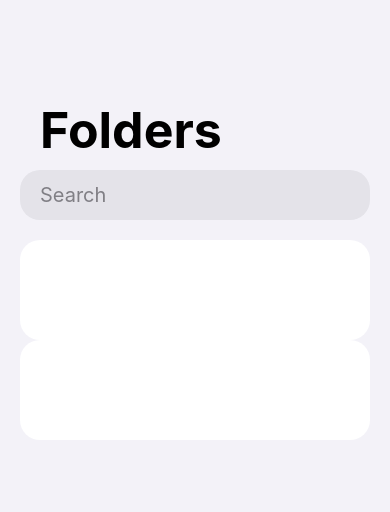
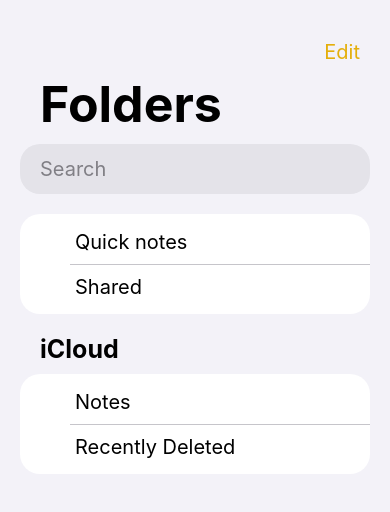
Before and after one commit to MaceSAIT/mobile-assignment1, a React Native app: screen / in a window 390 px wide. Shown: the top 512 px of the page. Built offline with nearby package versions, Linux system fonts and the light colour scheme.

Commit message:
Added the rest of the button text and added more comments

```diff
--- a/App.tsx
+++ b/App.tsx
@@ -4,13 +4,30 @@
 export default function App() {
   return (
     <View style={styles.container}>
+
+      <Text style={styles.iconText}>Edit</Text>
+
       <Text style={styles.textHeader}>Folders</Text>
+
       <StatusBar style="auto" />
+
       <View style={styles.greyBox}>
         <Text style={styles.textSearch}>Search</Text>
       </View>
-      <View style={styles.whiteBox}/>
-      <View style={styles.whiteBox}/>
+
+      <View style={styles.whiteBox}>
+        <Text style={styles.textButtons}>Quick notes</Text>
+        <View style={styles.whiteBoxLine}/>
+        <Text style={styles.textButtons}>Shared</Text>
+      </View>
+
+      <Text style={styles.textSubHeader}>iCloud</Text>
+
+      <View style={styles.whiteBox}>
+        <Text style={styles.textButtons}>Notes</Text>
+        <View style={styles.whiteBoxLine}/>
+        <Text style={styles.textButtons}>Recently Deleted</Text>
+      </View>
     </View>
 
 
@@ -25,18 +42,26 @@
     //alignItems: 'center',
     justifyContent: 'flex-start',
   },
-  whiteBox: {
-    //flex: 0.5,
+  whiteBox: { // Style for white button boxes
     backgroundColor: '#FFFFFF',
     borderWidth: 0,
     borderRadius: 20,
     width: 350,
     height: 100,
     alignSelf: 'center',
-    justifyContent: 'space-around',
+    justifyContent: 'center',
   },
-  greyBox: {
-    //flex: 0.5,
+  whiteBoxLine: { // Style for white button lines
+    backgroundColor: '#C6C5CA',
+    borderWidth: 0,
+    width: 300,
+    height: 1,
+    alignSelf: 'flex-end',
+    justifyContent: 'center',
+    marginTop: 10,
+    marginBottom: 10,
+  },
+  greyBox: { // Style for grey search bar
     backgroundColor: '#E4E3E9',
     borderWidth: 0,
     borderRadius: 20,
@@ -47,16 +72,42 @@
     marginTop: 10,
     marginBottom: 20,
   },
-  textHeader: {
+  textHeader: { // Style for the "Folders" header
     fontWeight: 'bold',
     fontSize: 50,
+    color: 'black',
     marginLeft: 40,
-    marginTop: 100,
+    marginTop: 10,
   },
-  textSearch: {
+  textSubHeader: { // Style for the "iCloud" sub header
+    fontWeight: 'bold',
+    fontSize: 25,
+    color: 'black',
+    marginLeft: 40,
+    marginTop: 20,
+    marginBottom: 10,
+  },
+  textSearch: { // Style for search bar text
     fontWeight: 'regular',
     fontSize: 20,
     color: '#807F85',
     marginLeft: 20,
+  },
+  textButtons: { // Style for button text
+    fontWeight: 'regular',
+    fontSize: 20,
+    color: 'black',
+    marginLeft: 55,
   }
+  ,
+  iconText: { // Style for button text
+    fontWeight: 'regular',
+    fontSize: 20,
+    color: '#E4AF0B',
+    marginTop: 40,
+    marginRight: 30,
+    alignSelf: 'flex-end',
+  }
+  // Orange icons are #E4AF0B
+  // White box lines are #C6C5CA
 });
```
